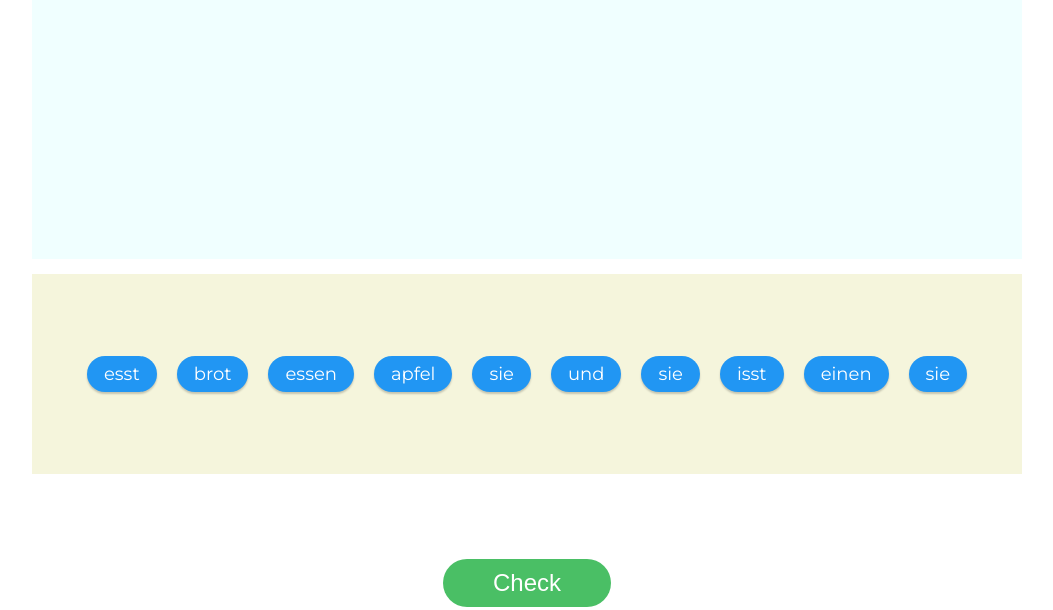
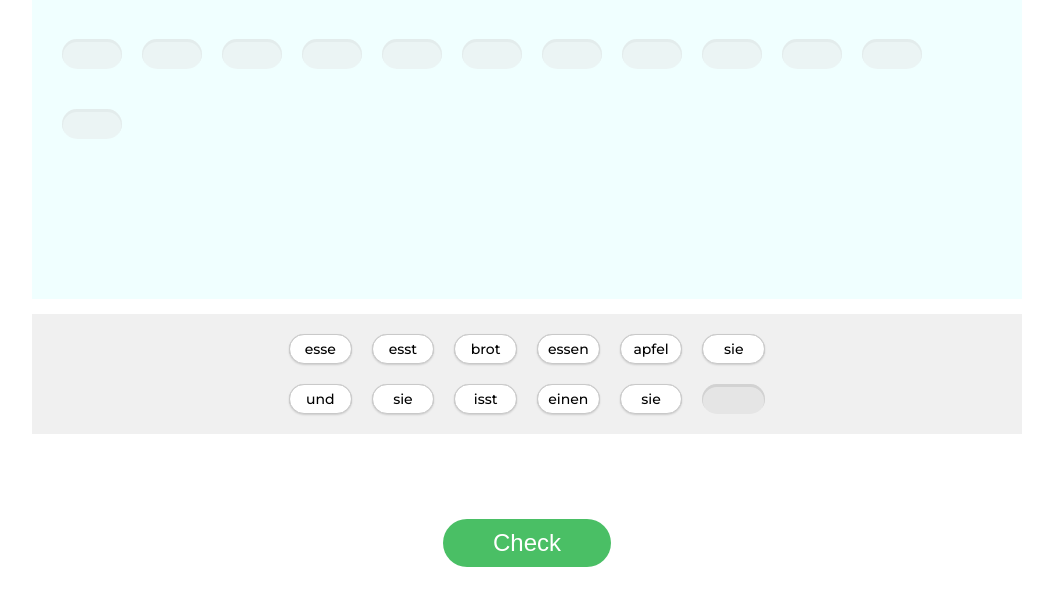
Before and after one commit to AI-Elbaz/quiz-page, a plain HTML site: page index.html in a window 1280 px wide. Shown: the part 190-800 px from the top of the page, without its empty margins (113-1166 px from the left). Drawn offline with nearby package versions, Linux system fonts and the light colour scheme.

Commit message:
changed the concept

```diff
--- a/index.html
+++ b/index.html
@@ -6,6 +6,7 @@
     <meta name="viewport" content="width=device-width, initial-scale=1.0">
     <title>Game</title>
     <link rel="stylesheet" href="style/style.css">
+    <script src="https://cdn.jsdelivr.net/npm/interactjs@1.10.11/dist/interact.min.js"></script>
     <script defer src="js/script.js"></script>
 </head>
 <body>
@@ -18,7 +19,11 @@
 
             <div class="answer-container"></div>
 
-            <div class="choices-container"></div>
+            <div class="choices-container">
+                <div class="choices">
+
+                </div>
+            </div>
 
             <p class="msg" id="msg">Something wrong!</p>
 
--- a/js/script.js
+++ b/js/script.js
@@ -1,80 +1,95 @@
-var questions = [
+const questions = [
     {
         'sentence': 'She is eating an apple and they are eating bread',
         'answer': 'sie isst einen apfel und sie essen brot',
         'choices': [
-            'esst', 'brot', 'essen', 'apfel', 'sie', 'und', 'sie', 'isst', 'einen', 'sie'
+            'esse', 'esst', 'brot', 'essen', 'apfel', 'sie', 'und', 'sie', 'isst', 'einen', 'sie'
         ]
     }
-]
+];
+const currentQuestion = questions[0];
 
-var sentence = document.getElementById('sentence'),
-    answerContainer = document.querySelector('.answer-container'),
-    choicesContainer = document.querySelector('.choices-container'),
-    checkBtn = document.getElementById('check'),
-    msg = document.getElementById('msg'),
-    currentQuestion = questions[0];
+var sentence = document.getElementById('sentence')
+var choicesContainer = document.querySelector('.choices');
+var answerContainer = document.querySelector('.answer-container');
+var choicesSlots;
+var choices;
 
 function init() {
-    sentence.innerHTML = currentQuestion['sentence']
-    currentQuestion['choices'].forEach((choice) => {
-        element = document.createElement('span');
-        element.className = 'choice';
-        element.innerHTML = choice;
-        choicesContainer.appendChild(element);
-    });
+    sentence.innerText = currentQuestion['sentence'];
+
+    for (let i = 0; i < currentQuestion['choices'].length + 1; i++) {
+        let slot = document.createElement('div');
+        slot.className = 'slot';
+        answerContainer.appendChild(slot);
+
+        slot = slot.cloneNode(true);
+        slot.dataset.id = i;
+        choicesContainer.appendChild(slot);
+    }
+
+    choicesSlots = document.querySelectorAll('.choices .slot');
+
+    for (let i = 0; i < currentQuestion['choices'].length; i++) {
+        const slot = choicesSlots[i];
+
+        let choice = document.createElement('span');
+        choice.classList.add('choice');
+        choice.dataset.id = slot.dataset.id;
+        choice.dataset.y = 0;
+        choice.dataset.x = 0;
+        choice.dataset.sticked = false;
+        choice.innerText = currentQuestion['choices'][i];
+        slot.appendChild(choice);
+
+        choice.addEventListener('mousedown', () => {
+            choice.dataset.sticked = false;
+        });
+    }
+
+    choices = document.querySelectorAll('.choices-container .choice');
 }
 
 init();
 
-var choices = document.querySelectorAll('.choice');
-
-choices.forEach((choice) => {
-    choice.addEventListener('click', (e) => {
-        choice.parentElement == choicesContainer ? _moveTo(answerContainer, choice) : _moveTo(choicesContainer, choice)
-    });
+interact('.choice').draggable({
+    listeners: {
+        move: dragMoveListener,
+    }
 });
 
-function _moveTo(dest, element) {
-    let nextPos = getNextPosition(element, dest);
+function dragMoveListener (event) {
+    var target = event.target
 
-    element.style.transform = `translate(${nextPos[0]}px, ${nextPos[1]}px)`;
+    if (target.dataset.sticked == "false") {
+        var x = (parseFloat(target.getAttribute('data-x')) || 0) + event.dx
+        var y = (parseFloat(target.getAttribute('data-y')) || 0) + event.dy
 
-    setTimeout(() => {
-        dest.appendChild(element);
-        element.style.transform =  "";
-    }, 500);
+        // translate the element
+        target.style.transform = 'translate(' + x + 'px, ' + y + 'px)'
+
+        // update the posiion attributes
+        target.setAttribute('data-x', x)
+        target.setAttribute('data-y', y)
+    }
 }
 
-function getNextPosition(element, parent) {
-    let newElement = element.cloneNode(true)
-    newElement.style.opacity = '0';
-    parent.appendChild(newElement);
+interact('.slot').dropzone({
+    accept: '.choice',
+    overlap: 0.5,
 
-    let pos = [
-        newElement.offsetLeft - element.offsetLeft,
-        newElement.offsetTop - element.offsetTop
-    ];
-    parent.removeChild(newElement);
+    ondrop: (event) => {
+        console.log('dragged');
 
-    return pos;
-}
+        let slot = event.target;
+        let choice = event.relatedTarget;
 
-checkBtn.addEventListener('click', (e) => {
-    let userAnswer = [];
-    let answers = answerContainer.querySelectorAll('.choice');
-
-    answers.forEach(element => {
-        userAnswer.push(element.innerText);
-    });
-
-    msg.style.opacity = '1';
-
-    if (userAnswer.join(' ') == currentQuestion['answer']) {
-        msg.innerText = 'Good work!';
-        msg.classList.add('success');
-    } else {
-        msg.innerText = 'Something wrong!';
-        msg.classList.remove('success');
+        if (!slot.hasChildNodes()) {
+            choice.dataset.x = 0;
+            choice.dataset.y = 0;
+            choice.style.transform = "";
+            choice.dataset.sticked = true;
+            slot.appendChild(choice);
+        }
     }
 });
--- a/style/style.css
+++ b/style/style.css
@@ -46,33 +46,53 @@ h1 {
     padding: 20px;
     margin: 15px 0;
     align-items: flex-start;
+    align-content: baseline;
     background-color: azure;
 }
 
 .choices-container {
     width: 100%;
-    height: 200px;
     display: flex;
-    flex-wrap: wrap;
-    padding: 0 20px;
-    align-items: center;
+    padding: 20px;
+    position: relative;
     justify-content: center;
-    align-content: space-evenly;
-    background-color: beige;
+    background-color: #0000000f;
+}
+
+.choices {
+    display: grid;
+    gap: 20px;
+    grid-template-columns: repeat(6, minmax(0, 1fr));
+}
+
+.slot {
+    height: 30px;
+    min-width: 60px;
+    background-color: #e5e5e5;
+    box-shadow: inset 0px 2px 0px 1px #d2d2d2;
+    border-radius: 15px;
+}
+
+.answer-container .slot {
+    margin: 20px 10px;
+    opacity: 0.4;
 }
 
 .choice {
-    color: #fff;
-    font-size: 18px;
-    margin: 0 10px;
-    padding: 7px 17px;
+    color: black;
+    font-size: 14px;
+    display: block;
+    min-width: 60px;
+    padding: 5px 10px;
+    font-weight: 500;
     cursor: pointer;
     user-select: none;
-    border-radius: 20px;
-    background-color: #2196f3;
-    transition: all 0.5s ease-in-out;
+    text-align: center;
+    border: 1px solid #c9c9c9;
+    border-radius: 15px;
+    background-color: #fff;
     font-family: 'Montserrat', sans-serif;
-    box-shadow: 0px 2px 2px 0px rgb(0 0 0 / 20%);
+    box-shadow: 0px 1px 2px 0px rgb(0 0 0 / 15%);
 }
 
 .msg {
```
